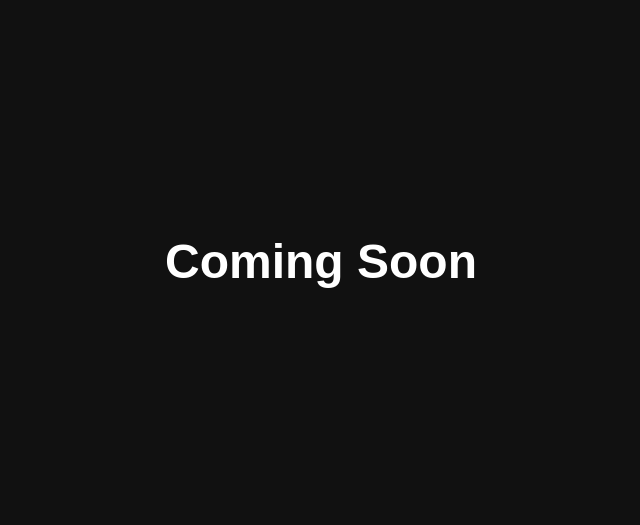
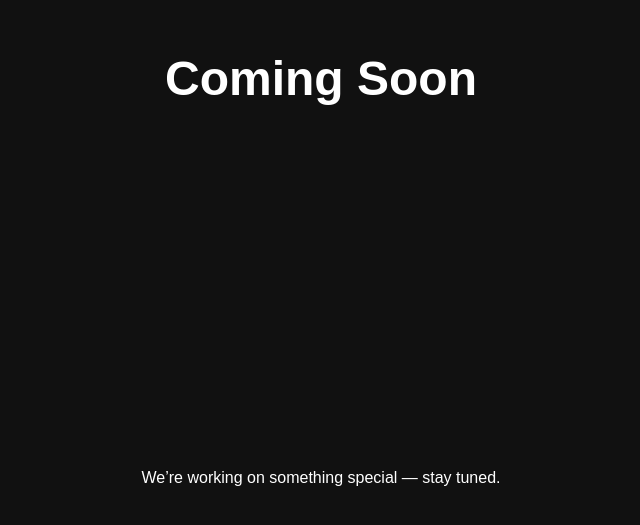
Before and after one commit to donalomeara/coming-soon, a plain HTML site: page index.html in a window 1280 px wide. Shown: the part 139-664 px from the top of the page, without its empty margins (319-959 px from the left). Drawn offline with Linux system fonts and the light colour scheme.

Commit message:
Update index.html

```diff
--- a/index.html
+++ b/index.html
@@ -20,6 +20,7 @@
   </style>
 </head>
 <body>
-  <h1>Coming Soon</h1>
+ <h1>Coming Soon</h1>
+<p>We’re working on something special — stay tuned.</p>
 </body>
 </html>
```
